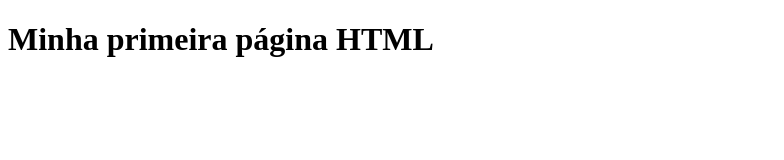
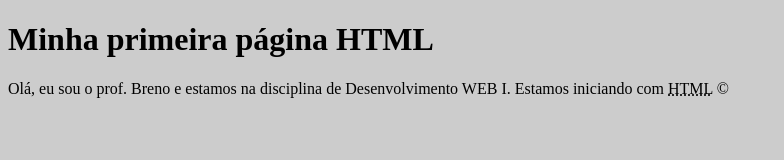
Before and after one commit to profbreno/WEB1Sub-2021, a plain HTML site: page aula 10-11/index.html in a window 1280 px wide. Shown: the whole page, without its empty margins (0-784 px from the left). Drawn offline with Linux system fonts and the light colour scheme.

Commit message:
Update index.html

```diff
--- a/aula 10-11/index.html
+++ b/aula 10-11/index.html
@@ -1,10 +1,28 @@
 <!DOCTYPE html>
-<html>
+<html lang="PT-BR">
     <head>
         <meta charset="UTF-8" />
-        <title>Aula 10 de novembro</title>
+        <meta name="description" content="Essa é uma página referente a
+        exemplos criados na disciplina de Desenvolvimento WEB I" />
+        <meta name="keywords" content="HTML, CSS, Javascript, WEB" />
+        <title>Aula 10 e 12 de novembro</title>
+        <style type="text/css">
+            body{
+                background: #CCC;
+            }
+        </style>
+        <script type="text/javascript">
+            function leave(){
+                return confirm("Você clicou no HTML");
+            }
+        </script>
     </head>
     <body>
         <h1>Minha primeira página HTML</h1>
+        <p>Olá, eu sou o prof. Breno e estamos na disciplina de
+            Desenvolvimento WEB I. Estamos iniciando com
+            <abbr title="HyperText Markup Language" onclick="return leave()">HTML</abbr>
+            &copy;
+        </p>
     </body>
 </html>
```
